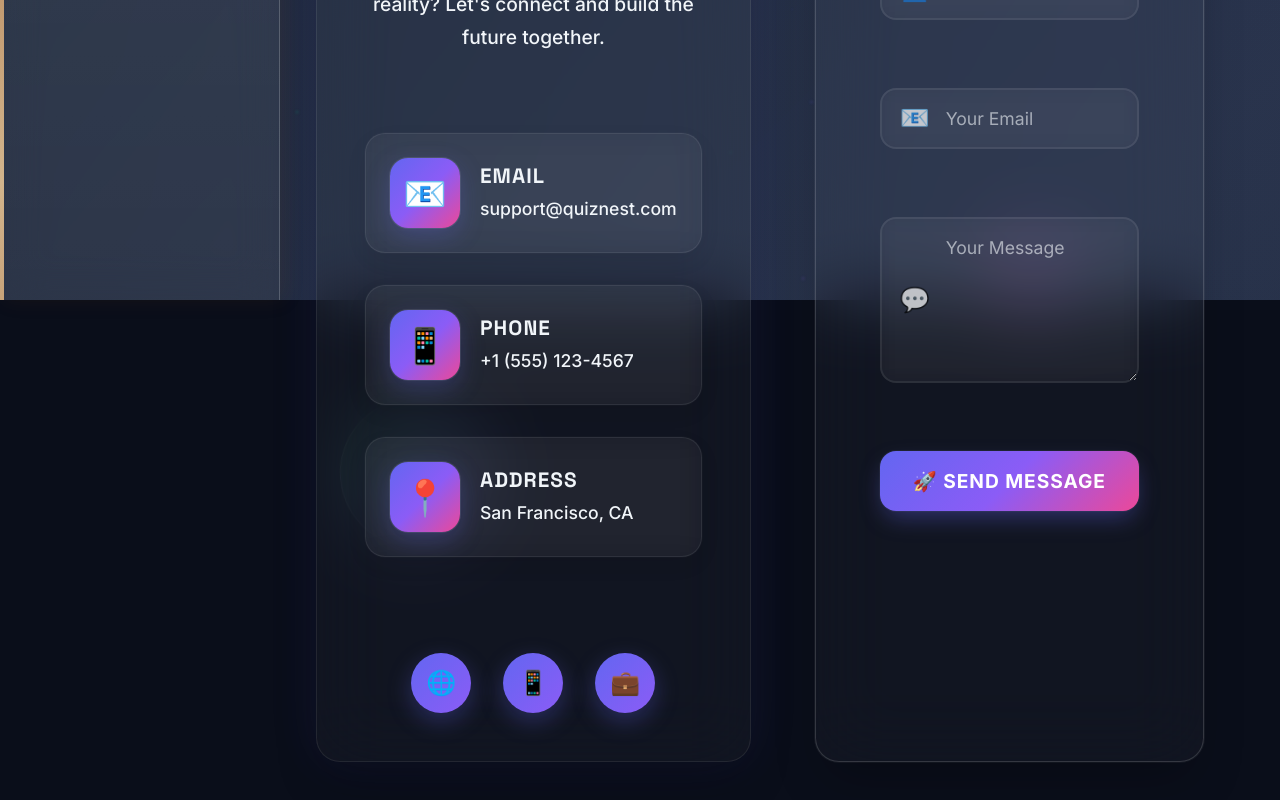
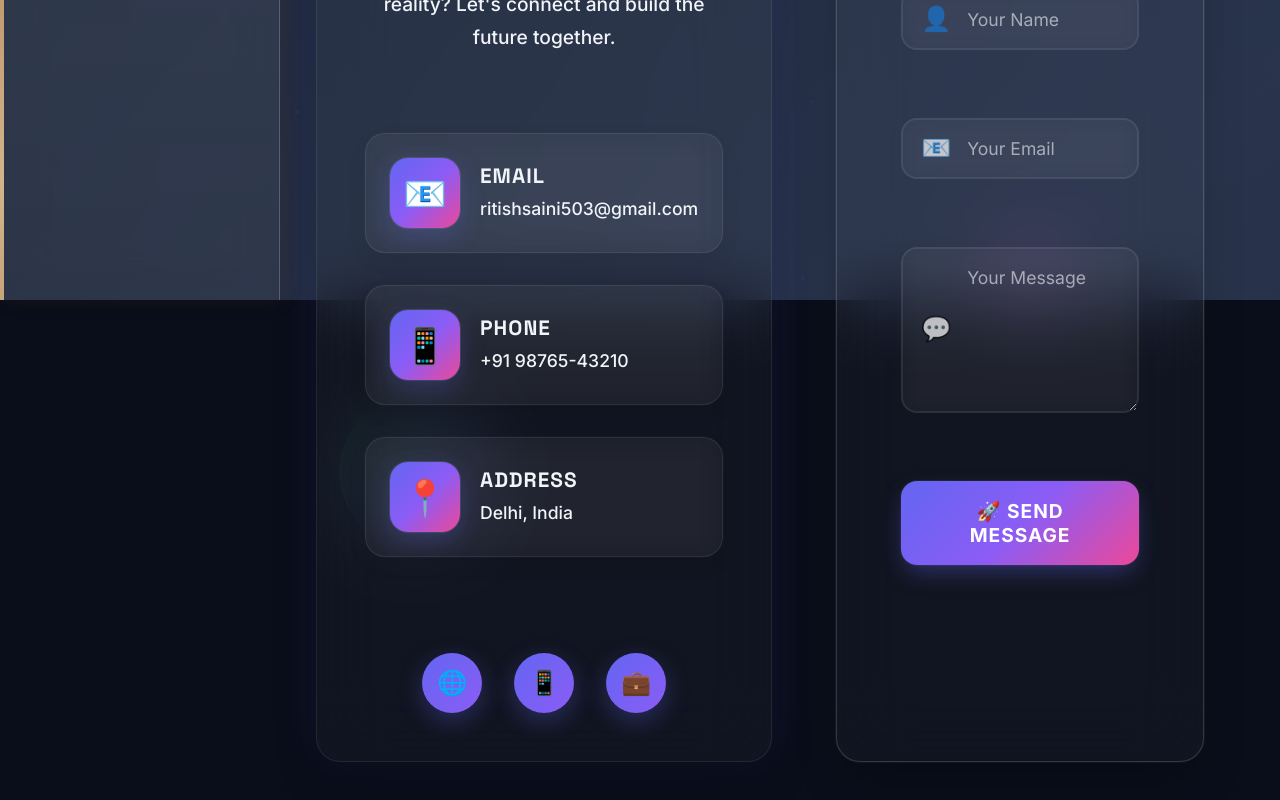
Before and after one commit to MaXiMo000/Quiz-App, a React (Vite) app in the folder frontend/: page /contact in a window 1280 px wide. Shown: the part 500-1300 px from the top of the page. Built offline with nearby package versions, Linux system fonts and the light colour scheme; no server answers; sample sign-in values are in the browser's storage.

Commit message:
minor info change in contact page

```diff
--- a/frontend/src/pages/Contact.jsx
+++ b/frontend/src/pages/Contact.jsx
@@ -189,7 +189,7 @@ const Contact = () => {
                         <div className="item-icon">📧</div>
                         <div className="item-content">
                             <h2>Email</h2>
-                            <span>support@quiznest.com</span>
+                            <span>ritishsaini503@gmail.com</span>
                         </div>
                     </motion.div>
 
@@ -197,7 +197,7 @@ const Contact = () => {
                         <div className="item-icon">📱</div>
                         <div className="item-content">
                             <h2>Phone</h2>
-                            <span>+1 (555) 123-4567</span>
+                            <span>+91 98765-43210</span>
                         </div>
                     </motion.div>
 
@@ -205,7 +205,7 @@ const Contact = () => {
                         <div className="item-icon">📍</div>
                         <div className="item-content">
                             <h2>Address</h2>
-                            <span>San Francisco, CA</span>
+                            <span>Delhi, India</span>
                         </div>
                     </motion.div>
                 </motion.div>
```
